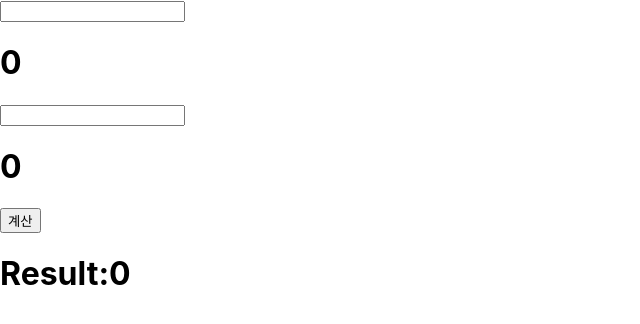
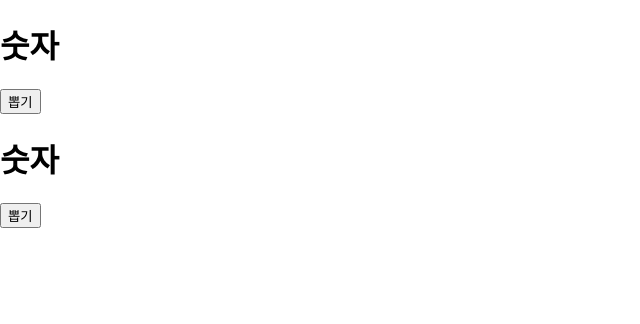
Before and after one commit to bobready0812/reviewwww, a React (Create React App) app: page / in a window 1280 px wide. Shown: the top 324 px of the page, without its empty margins (0-640 px from the left). Built offline with nearby package versions, Linux system fonts and the light colour scheme.

Commit message:
20211021

```diff
--- a/src/App.js
+++ b/src/App.js
@@ -1,6 +1,7 @@
 import {useEffect, useState} from 'react';
+import Lotto from './component/Lotto';
 
-import Calc from './component/Calc';
+
 
 function App() {
 
@@ -8,7 +9,8 @@ function App() {
 
 
      return (
-       <Calc />
+       <Lotto />
+
       );
     }
 
--- a/src/component/Calc.js
+++ /dev/null
@@ -1,58 +0,0 @@
-import React, {Component} from 'react';
-import {Fragment} from 'react';
-
-class Calc extends Component {
-
-    state = {
-        num1: 0,
-        num2: 0,
-        result: 0
-    }
-
-
-    handleOnChange = (e) => {
-      if (e.key === 'Enter') {
-        this.setState({num1: e.target.value})
-    }
-    }
-
-    handleOnChange2 = (e) => {
-
-        if (e.key === 'Enter') {
-            this.setState({num2: e.target.value} )
-        }
-
-
-    }
-
-    handleClick = () => {
-        this.setState({
-            result: Number(this.state.num1) ** Number(this.state.num2)
-
-        })
-
-    }
-
-    render() {
-
-        return (
-            <Fragment>
-                <input type="text" onKeyPress={this.handleOnChange}></input>
-                <h1>
-                    {this.state.num1}
-                </h1>
-                <input type="text" onKeyPress={this.handleOnChange2}></input>
-                <h1>
-                    {this.state.num2}
-                </h1>
-                <button onClick={this.handleClick}>계산</button>
-                <h1>
-                    Result:{this.state.result}
-                </h1>
-            </Fragment>
-        )
-    }
-
-}
-
-export default Calc
--- /dev/null
+++ b/src/component/Lotto.js
@@ -0,0 +1,46 @@
+import { Fragment } from "react/cjs/react.production.min";
+import { useState  } from "react";
+
+export default function Lotto () {
+
+let arr1 = [];
+let arr2 = [];
+
+function handleClick () {
+
+    let i = 0;
+    while (i < 8) {
+    let n = Math.floor(Math.random() * 10 );
+     arr1.push(n);
+     ++i
+    }
+    console.log(arr1);
+
+}
+
+function handleClick2 () {
+
+    let i = 0;
+    while (i < 8) {
+    let n = Math.floor(Math.random() * 10 );
+     arr2.push(n);
+     ++i
+    }
+    console.log(arr2);
+
+}
+return(
+
+<Fragment>
+<h1> 숫자 </h1>
+<button onClick={handleClick}>뽑기</button>
+<h1>숫자</h1>
+<button onClick={handleClick2}>뽑기</button>
+
+</Fragment>
+
+
+)
+
+
+}
```
